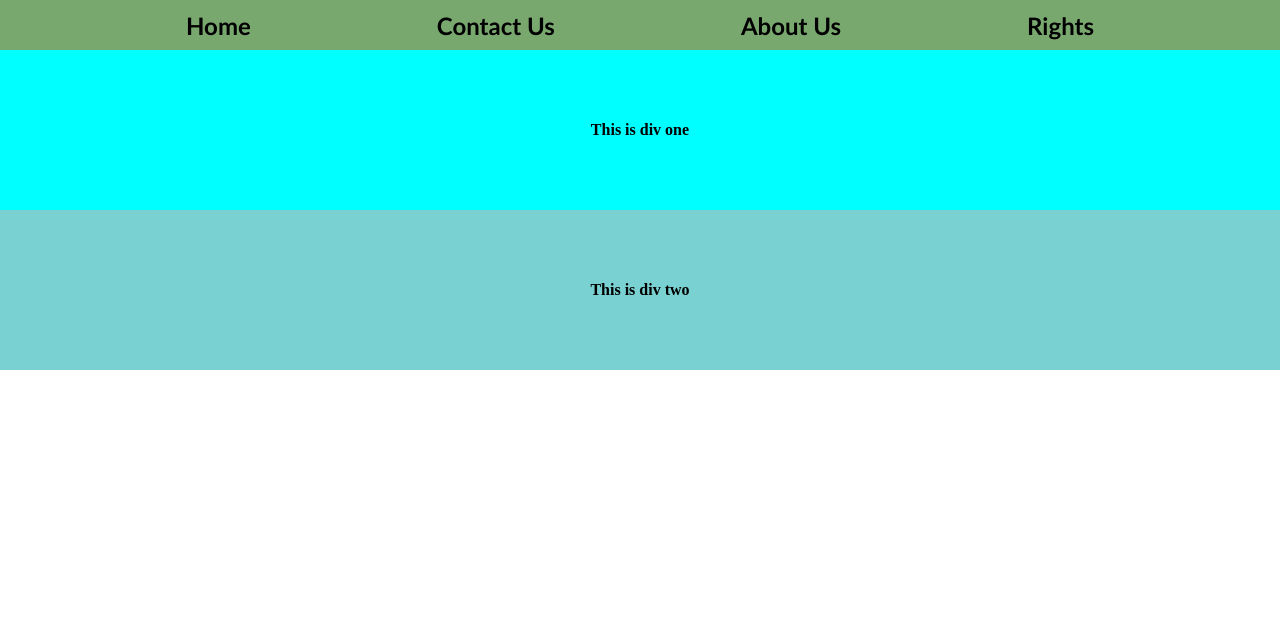
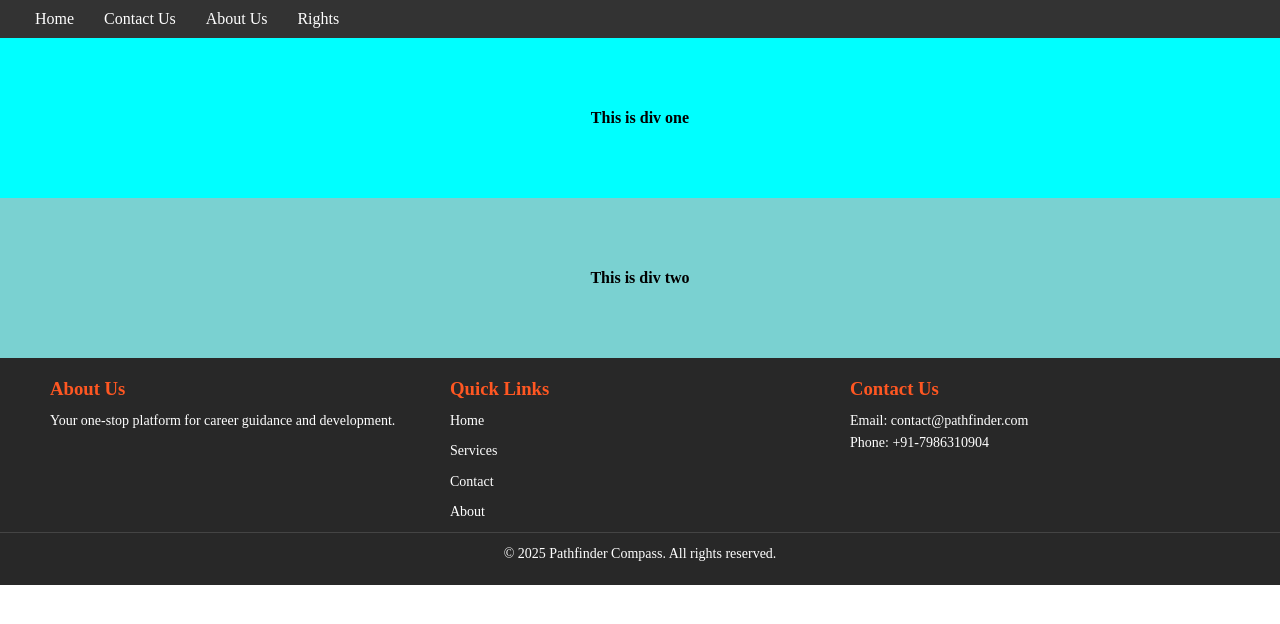
Before and after one commit to sukhdeep143/html-js-css, a plain HTML site: page project/index.html in a window 1280 px wide. Drawn offline with Linux system fonts and the light colour scheme.

Commit message:
header and footer is added

```diff
--- a/project/global.css
+++ b/project/global.css
@@ -3,18 +3,37 @@
     padding: 0;
 }
 
-.Header{
-    background-color: rgb(121, 168, 111);
-    display:flex;
-    align-items: center;
-    justify-content: space-evenly;
-    font-family: 'Gill Sans', 'Gill Sans MT', Calibri, 'Trebuchet MS', sans-serif;
-    font-size: 1.5rem;
-    min-height: 50px;
-    font-weight: 600;
-    list-style: none;
+nav {
+    background-color: #333;
+    padding: 10px 20px;
 }
 
+.Header {
+    list-style: none;
+    margin: 0;
+    padding: 0;
+    display: flex;
+    justify-content: flex-start;
+}
+
+.Header .nav-item {
+    margin: 0 15px;
+}
+
+.Header .nav-item a {
+    text-decoration: none;
+    color: #fff;
+    font-size: 16px;
+    transition: color 0.3s;
+}
+
+.Header .nav-item a:hover {
+    color: #ff5722;
+}
+
+.Header .nav-item a:active {
+    color: #ffc107;
+}
 .MainBody{
     background-color: rgb(48, 48, 192);
 
@@ -40,3 +59,66 @@
     color: rgb(0, 0, 0);
     font-weight: 600;
 }
+
+.footer {
+    background-color: #282828;
+    color: #ffffff;
+    padding: 20px 0;
+}
+
+.footer-container {
+    display: flex;
+    justify-content: space-between;
+    max-width: 1200px;
+    margin: 0 auto;
+    padding: 0 20px;
+}
+
+.footer-container div {
+    flex: 1;
+    margin: 0 10px;
+}
+
+.footer-about,
+.footer-links,
+.footer-contact {
+    margin-bottom: 20px;
+}
+
+.footer h3 {
+    margin-bottom: 10px;
+    color: #ff5722;
+}
+
+.footer p,
+.footer ul {
+    margin: 0;
+    line-height: 1.6;
+    font-size: 14px;
+}
+
+.footer ul {
+    list-style: none;
+    padding: 0;
+}
+
+.footer ul li {
+    margin-bottom: 8px;
+}
+
+.footer ul li a {
+    color: #ffffff;
+    text-decoration: none;
+    transition: color 0.3s;
+}
+
+.footer ul li a:hover {
+    color: #ff5722;
+}
+
+.footer-bottom {
+    text-align: center;
+    padding-top: 10px;
+    border-top: 1px solid #444;
+    font-size: 13px;
+}
--- a/project/index.html
+++ b/project/index.html
@@ -11,11 +11,10 @@
     <div>
         <nav>
             <ul class="Header">
-                <li class="">Home</li>
-                <li class="">Contact Us</li>
-                <li class="">About Us</li>
-                <li class="">Rights</li>
-
+                <li class="nav-item"><a href="#home">Home</a></li>
+                <li class="nav-item"><a href="#contact">Contact Us</a></li>
+                <li class="nav-item"><a href="#about">About Us</a></li>
+                <li class="nav-item"><a href="#rights">Rights</a></li>
             </ul>
         </nav>
     </div>
@@ -30,5 +29,33 @@
             </div>
         </main>
     </div>
+
+    <div>
+        <footer class="footer">
+            <div class="footer-container">
+                <div class="footer-about">
+                    <h3>About Us</h3>
+                    <p>Your one-stop platform for career guidance and development.</p>
+                </div>
+                <div class="footer-links">
+                    <h3>Quick Links</h3>
+                    <ul>
+                        <li><a href="#home">Home</a></li>
+                        <li><a href="#services">Services</a></li>
+                        <li><a href="#contact">Contact</a></li>
+                        <li><a href="#about">About</a></li>
+                    </ul>
+                </div>
+                <div class="footer-contact">
+                    <h3>Contact Us</h3>
+                    <p>Email: contact@pathfinder.com</p>
+                    <p>Phone: +91-7986310904</p>
+                </div>
+            </div>
+            <div class="footer-bottom">
+                <p>© 2025 Pathfinder Compass. All rights reserved.</p>
+            </div>
+        </footer>
+    </div>
 </body>
 </html>
```
